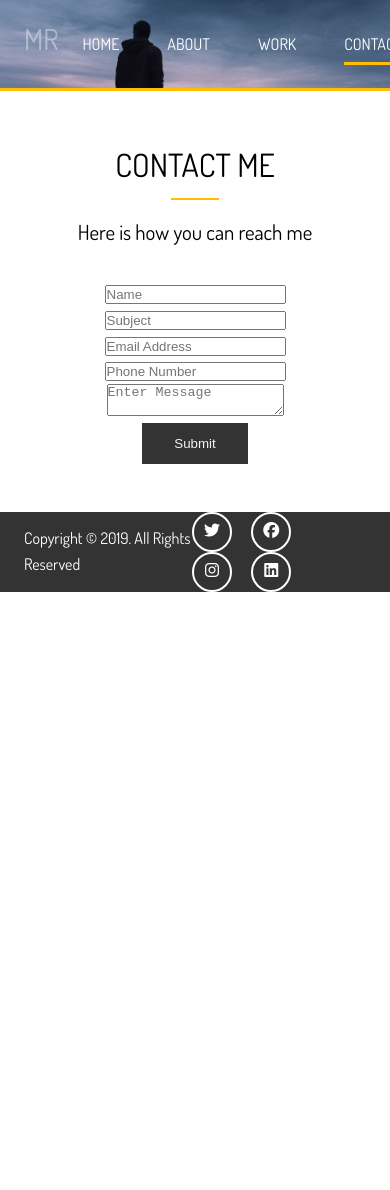
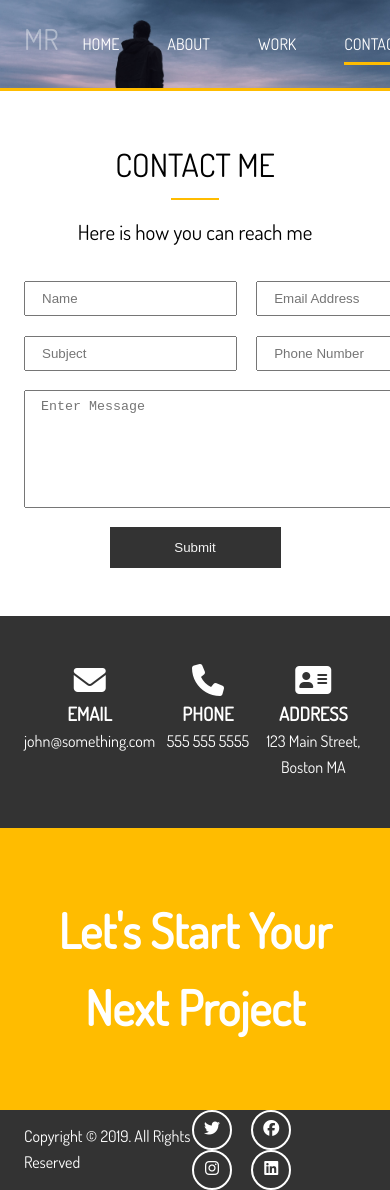
Before and after one commit to michaelromanov/portfolio_website_1, a website: page dist/contact.html in a window 390 px wide. Before the commit the page ends 844 px from the top, so only its background shows below. Drawn offline with Linux system fonts and the light colour scheme.

Commit message:
Beginning Media Queries

```diff
--- /dev/null
+++ b/scss/_media.scss
@@ -0,0 +1,6 @@
+//Tablets & Smaller
+@media(max-width: 800px) {
+  #header-home {
+    height: 30rem;
+  }
+}
--- a/scss/main.scss
+++ b/scss/main.scss
@@ -333,7 +333,30 @@ img {
         }
         .message-input {
           grid-area: message;
+          height: 100px;
         }
+
+        .text-input {
+          padding: 0.5rem 1rem;
+        }
+    }
+    button[type='submit'] {
+      width: 50%;
+    }
+  }
+
+  &-b {
+    .contact-info{
+      display: grid;
+      grid-template-columns: repeat(3, 1fr);
+      text-align: center;
+    }
+  }
+
+  &-c {
+    h1{
+      text-align: center;
+      font-size: 3rem;
     }
   }
 }
@@ -366,3 +389,6 @@ img {
     }
   }
 }
+
+//Import Media Queries
+@import 'media';
```
Also changed, not shown: dist/contact.html, dist/css/main.css.
